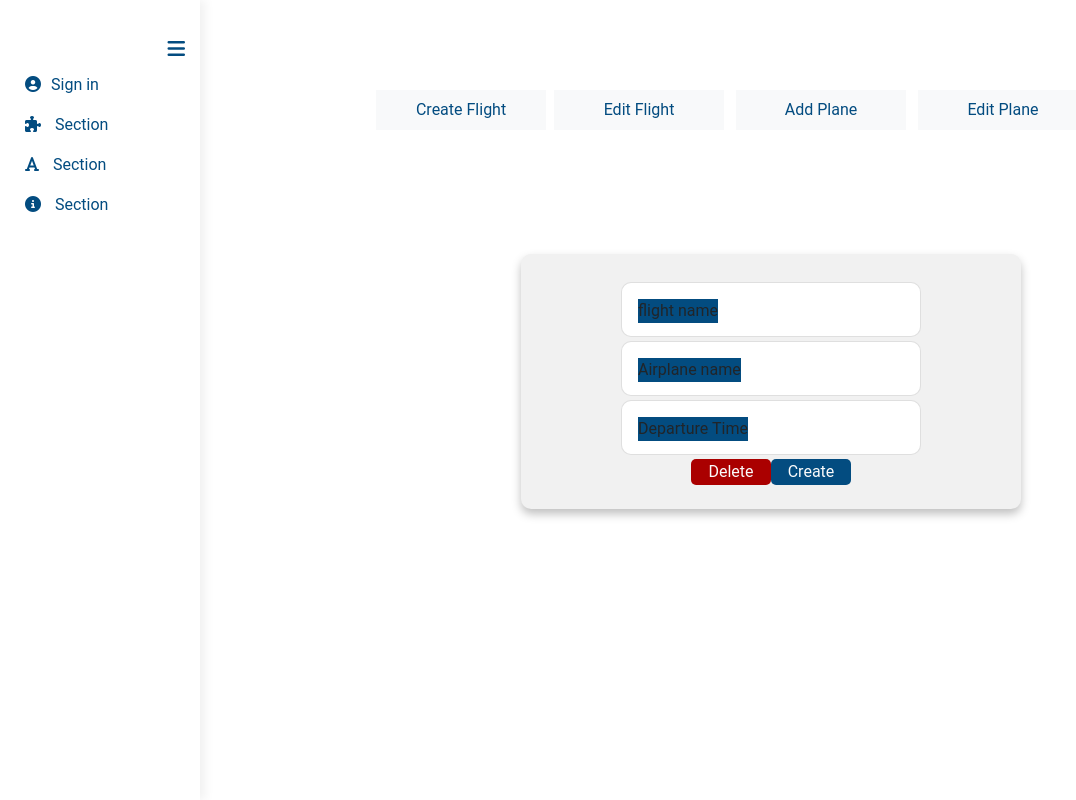
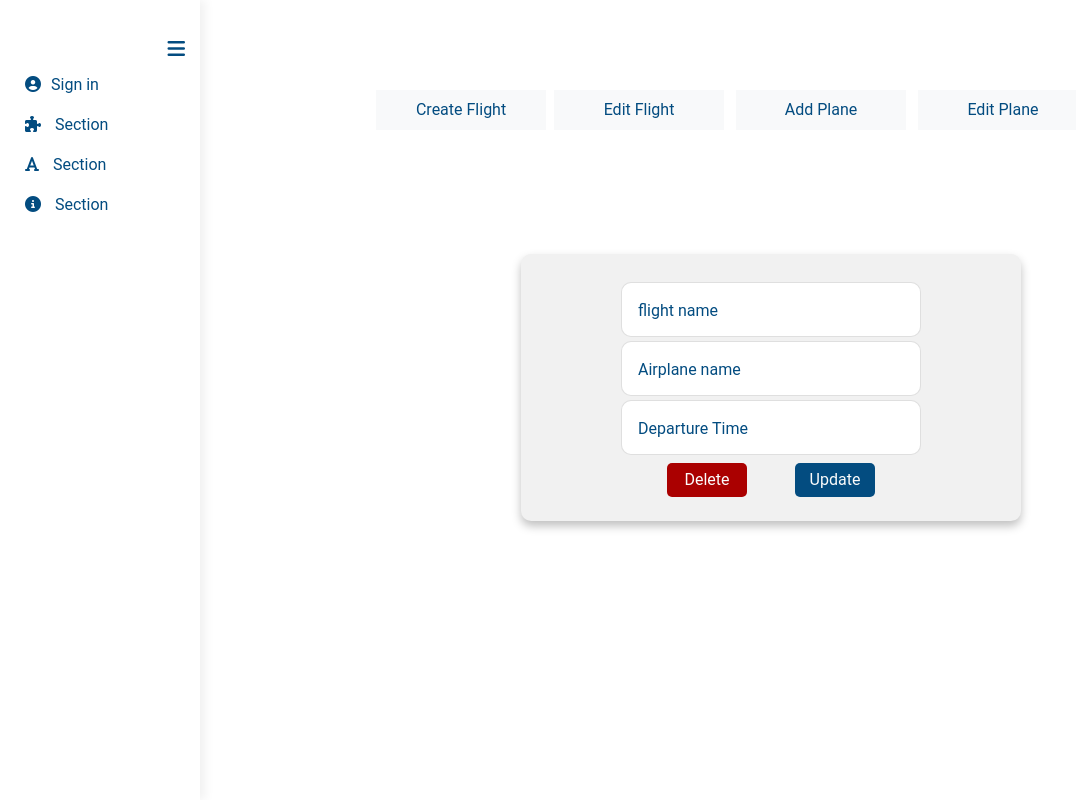
Before and after one commit to shamsurlm10/Q-Air, a Flask app: template qair/templates/company/edit-flight.html in a window 1280 px wide. Shown: the whole page, without its empty margins (0-1076 px from the left). Run offline with Flask 2, Linux system fonts and the light colour scheme; the template is opened without the code that fills it, so the values that code supplies are empty; some libraries are stand-ins or nearby versions.

Commit message:
some code updated

```diff
--- a/qair/static/style/companies/company-settings-layout.css
+++ b/qair/static/style/companies/company-settings-layout.css
@@ -31,7 +31,7 @@
     border-radius: 10px;
 }
 .text-color{
-    background-color: #034C80;
+    color: #034C80;
 }
 .btn-get{
     color: #FBFBFB;
@@ -39,7 +39,7 @@
     width: 80px;
     border: none;
     border-radius: 5px;
-
+    padding: 5px 10px;
 }
 
 .btn-del{
@@ -48,5 +48,6 @@
     width: 80px;
     border: none;
     border-radius: 5px;
+    padding: 5px 10px;
 
 }
--- a/qair/templates/company/edit-flight.html
+++ b/qair/templates/company/edit-flight.html
@@ -42,9 +42,9 @@
                         </div>
 
                     </div>
-                    <div class="row">
-                        <button class="btn-del mt-1" type="submit">Delete</button>
-                        <button class="btn-get mt-1" type="submit">Create</button>
+                    <div class="row mt-2">
+                        <button class="btn-del" type="submit">Delete</button>
+                        <button class="btn-get ms-5" type="submit">Update</button>
                     </div>
                 </div>
             </div>
```
Also changed, not shown: qair/templates/company/add-planes.html (+0 -12 lines), qair/templates/company/edit-planes.html (+3 -15 lines).
